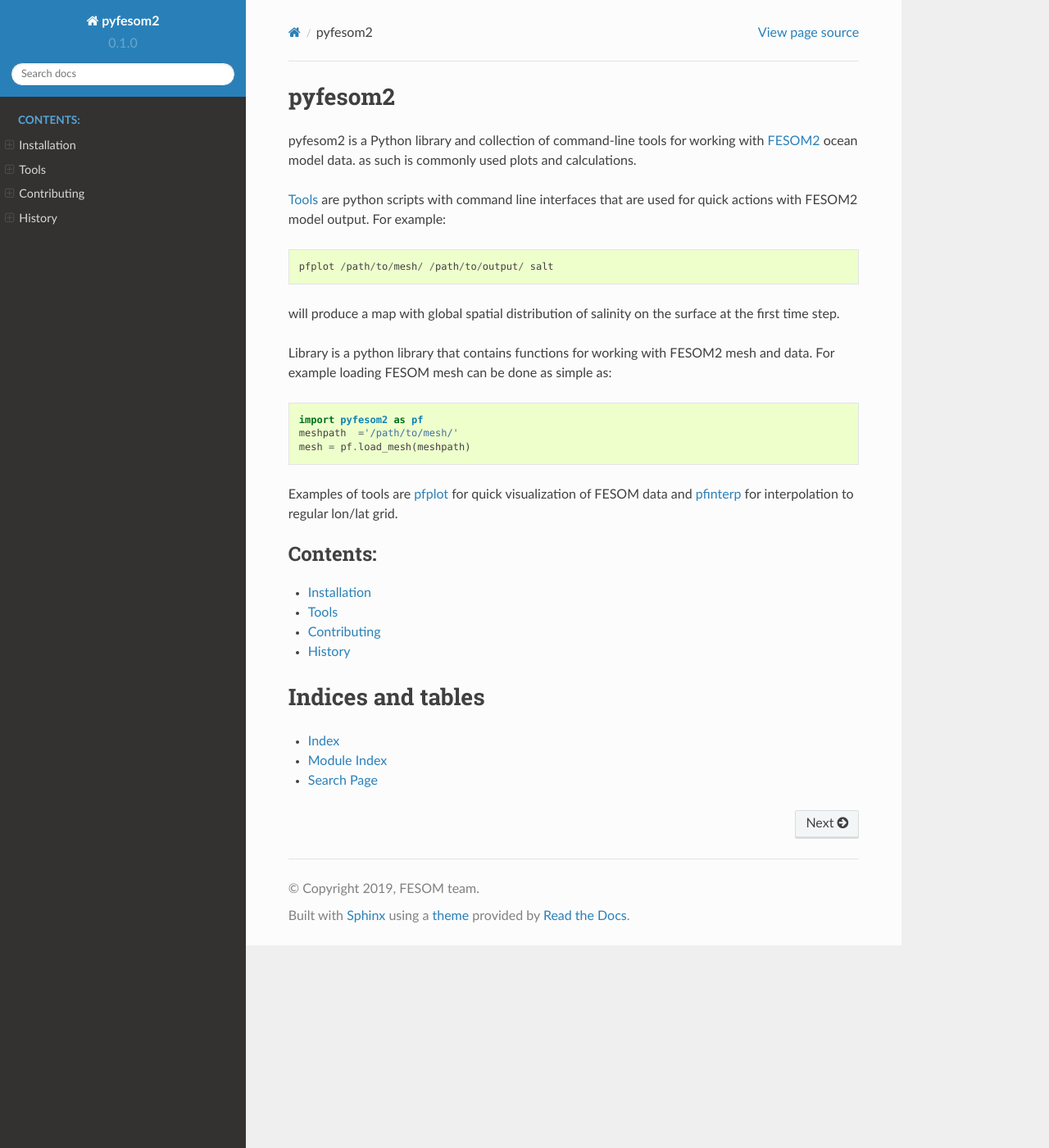
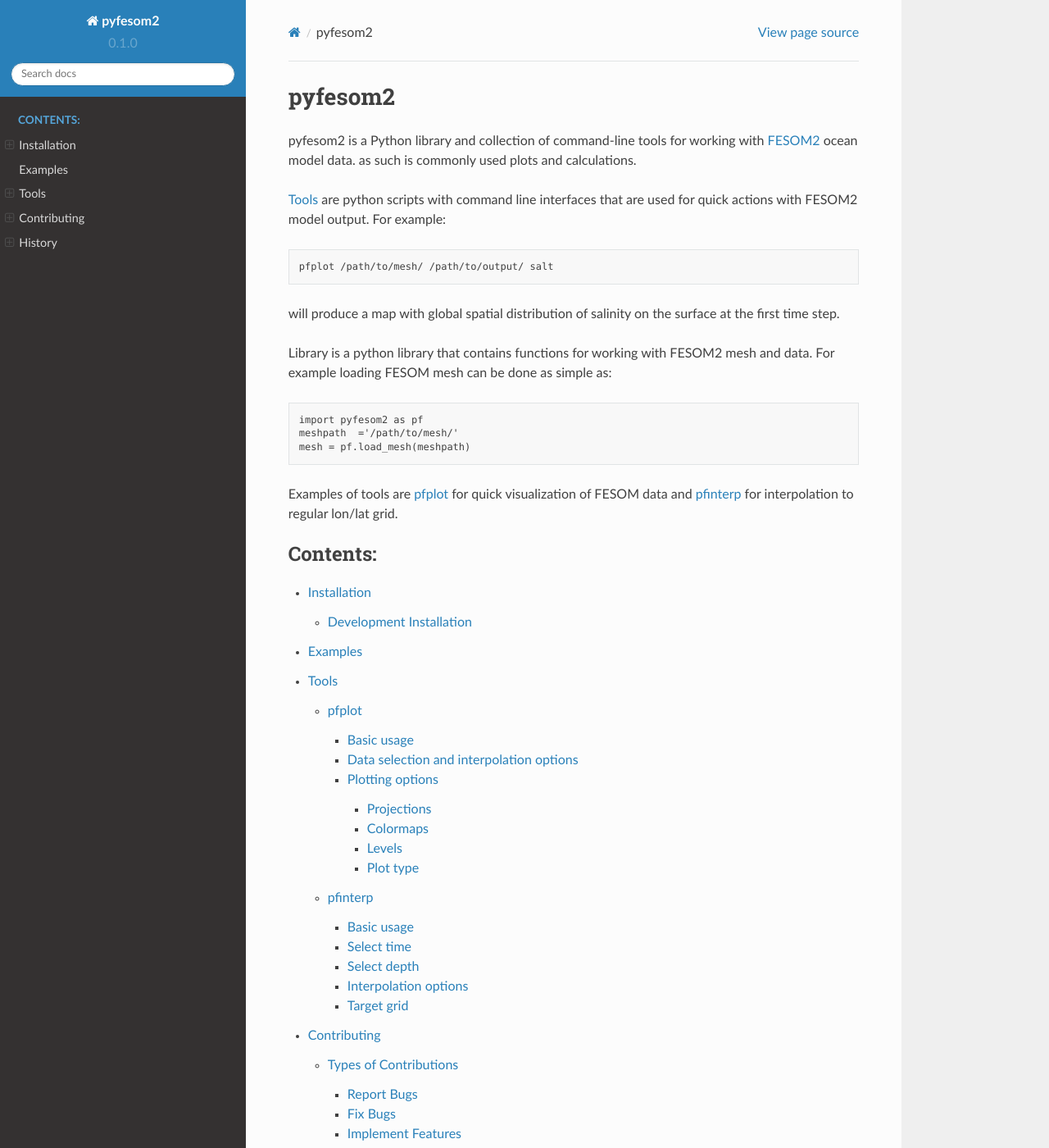
Before and after one commit to FESOM/pyfesom2, a Sphinx documentation site: the page built from docs/index.rst, in a window 1280 px wide and 1400 px high. Shown: the whole window at 82% size. Built offline with Sphinx 7.4.7 and the Read the Docs theme 2.0.0, drawn with Linux system fonts in a browser that asks for light colours; pages that are not in the unit, such as notebooks, are missing from menus; some of the changed lines change nothing that is shown; some of the changed text lies outside the part shown.

Commit message:
update conf.py for latest sphinx, examples.rst to include all examples

```diff
--- a/docs/conf.py
+++ b/docs/conf.py
@@ -1,26 +1,6 @@
-#!/usr/bin/env python
-# -*- coding: utf-8 -*-
-#
-# pyfesom2 documentation build configuration file, created by
-# sphinx-quickstart on Fri Jun  9 13:47:02 2017.
-#
-# This file is execfile()d with the current directory set to its
-# containing dir.
-#
-# Note that not all possible configuration values are present in this
-# autogenerated file.
-#
-# All configuration values have a default; values that are commented out
-# serve to show the default.
+#!/usr/bin/env python3
 
-# If extensions (or modules to document with autodoc) are in another
-# directory, add these directories to sys.path here. If the directory is
-# relative to the documentation root, use os.path.abspath to make it
-# absolute, like shown here.
-#
 import os
-import sys
-sys.path.insert(0, os.path.abspath('..'))
 
 import pyfesom2
 import shutil
@@ -29,63 +9,136 @@
 #    os.mkdir('notebooks')
 	shutil.copytree(os.path.abspath("../notebooks"), "notebooks")
 
-# -- General configuration ---------------------------------------------
+# Select nbsphinx and, if needed, other Sphinx extensions:
+extensions = [
+    'nbsphinx',
+    'sphinx_copybutton',  # for "copy to clipboard" buttons
+    'sphinx.ext.mathjax',  # for math equations
+    'sphinx_gallery.load_style',  # load CSS for gallery (needs SG >= 0.6)
+]
 
-# If your documentation needs a minimal Sphinx version, state it here.
-#
-# needs_sphinx = '3.0's
+autodoc_mock_imports = ['mpl_toolkits', 'Basemap', 'cartopy']
 
-# Add any Sphinx extension module names here, as strings. They can be
-# extensions coming with Sphinx (named 'sphinx.ext.*') or your custom ones.
-extensions = ['sphinx.ext.autodoc', 'sphinx.ext.viewcode', 'nbsphinx']
+# Default language for syntax highlighting in reST and Markdown cells:
+highlight_language = 'none'
 
-autodoc_mock_imports = ['mpl_toolkits', 'cartopy']
+# Don't add .txt suffix to source files:
+html_sourcelink_suffix = ''
 
-#autodoc_mock_imports = ['matplotlib', 'mpl_toolkits', 'Basemap', 'cartopy']
+# List of arguments to be passed to the kernel that executes the notebooks:
+nbsphinx_execute_arguments = [
+    "--InlineBackend.figure_formats={'svg', 'pdf'}",
+    "--InlineBackend.rc={'figure.dpi': 96}",
+]
 
-# Add any paths that contain templates here, relative to this directory.
-templates_path = ['_templates']
+# Environment variables to be passed to the kernel:
+#os.environ['MY_DUMMY_VARIABLE'] = 'Hello from conf.py!'
 
-# The suffix(es) of source filenames.
-# You can specify multiple suffix as a list of string:
-#
-# source_suffix = ['.rst', '.md']
-source_suffix = '.rst'
+#nbsphinx_thumbnails = {
+#    'gallery/thumbnail-from-conf-py': 'gallery/a-local-file.png',
+#    'gallery/*-rst': '_static/copy-button.svg',
+#}
 
-# The master toctree document.
+# This is processed by Jinja2 and inserted before each notebook
+nbsphinx_prolog = r"""
+{% set docname = env.doc2path(env.docname, base=None) %}
+
+.. raw:: html
+
+    <div class="admonition note">
+      This page was generated from
+      <a class="reference external" href="https://github.com/FESOM/pyfesom2/blob/{{ env.config.release|e }}/{{ docname|e }}">{{ docname|e }}</a>.
+      Interactive online version:
+      <span style="white-space: nowrap;"><a href="https://mybinder.org/v2/gh/FESOM/pyfesom2/{{ env.config.release|e }}?filepath={{ docname|e }}"><img alt="Binder badge" src="https://mybinder.org/badge_logo.svg" style="vertical-align:text-bottom"></a>.</span>
+      <script>
+        if (document.location.host) {
+          $(document.currentScript).replaceWith(
+            '<a class="reference external" ' +
+            'href="https://nbviewer.jupyter.org/url' +
+            (window.location.protocol == 'https:' ? 's/' : '/') +
+            window.location.host +
+            window.location.pathname.slice(0, -4) +
+            'ipynb">View in <em>nbviewer</em></a>.'
+          );
+        }
+      </script>
+    </div>
+
+.. raw:: latex
+
+    \nbsphinxstartnotebook{\scriptsize\noindent\strut
+    \textcolor{gray}{The following section was generated from
+    \sphinxcode{\sphinxupquote{\strut {{ docname | escape_latex }}}} \dotfill}}
+"""
+
+# This is processed by Jinja2 and inserted after each notebook
+nbsphinx_epilog = r"""
+{% set docname = 'doc/' + env.doc2path(env.docname, base=None) %}
+.. raw:: latex
+
+    \nbsphinxstopnotebook{\scriptsize\noindent\strut
+    \textcolor{gray}{\dotfill\ \sphinxcode{\sphinxupquote{\strut
+    {{ docname | escape_latex }}}} ends here.}}
+"""
+
+mathjax_config = {
+    'TeX': {'equationNumbers': {'autoNumber': 'AMS', 'useLabelIds': True}},
+}
+
+# Additional files needed for generating LaTeX/PDF output:
+#latex_additional_files = ['references.bib']
+
+# Support for notebook formats other than .ipynb
+#nbsphinx_custom_formats = {
+#    '.pct.py': ['jupytext.reads', {'fmt': 'py:percent'}],
+#}
+
+# -- The settings below this line are not specific to nbsphinx ------------
+
 master_doc = 'index'
 
 # General information about the project.
 project = u'pyfesom2'
-copyright = u"2019, FESOM team"
+copyright = u"2020, FESOM team"
 author = u"FESOM team"
+
+linkcheck_ignore = [
+    r'http://localhost:\d+/',
+    'https://github.com/spatialaudio/nbsphinx/compare/',
+]
+
 
 # The version info for the project you're documenting, acts as replacement
 # for |version| and |release|, also used in various other places throughout
 # the built documents.
 #
 # The short X.Y version.
+import pyfesom2
 version = pyfesom2.__version__
-# The full version, including alpha/beta/rc tags.
-release = pyfesom2.__version__
 
-# The language for content autogenerated by Sphinx. Refer to documentation
-# for a list of supported languages.
-#
-# This is also used if you do content translation via gettext catalogs.
-# Usually you set "language" from the command line for these cases.
-language = None
+# -- Get version/release information and date from Git ----------------------------
+
+try:
+    from subprocess import check_output
+    release = check_output(['git', 'describe', '--tags', '--always'])
+    release = release.decode().strip()
+    today = check_output(['git', 'show', '-s', '--format=%ad', '--date=short'])
+    today = today.decode().strip()
+except Exception:
+    release = version
+    today = '<unknown date>'
+
 
 # List of patterns, relative to source directory, that match files and
 # directories to ignore when looking for source files.
 # This patterns also effect to html_static_path and html_extra_path
-exclude_patterns = ['_build', 'Thumbs.db', '.DS_Store']
+#exclude_patterns = ['_build', 'Thumbs.db', '.DS_Store']
+exclude_patterns = ['*.txt','*.md','_build', '**.ipynb_checkpoints','Thumbs.db','.DS_Store']
 
-# The name of the Pygments (syntax highlighting) style to use.
-pygments_style = 'sphinx'
+# -- Options for HTML output ----------------------------------------------
 
-# If true, `todo` and `todoList` produce output, else they produce nothing.
-todo_include_todos = False
+html_title = project + ' version ' + release
+
 
 
 # -- Options for HTML output -------------------------------------------
@@ -94,6 +147,7 @@
 # a list of builtin themes.
 #
 html_theme = 'sphinx_rtd_theme'
+
 # Theme options are theme-specific and customize the look and feel of a
 # theme further.  For a list of options available for each theme, see the
 # documentation.
@@ -104,69 +158,47 @@
 'navigation_depth': 3,
 'sticky_navigation': False}
 
-# Add any paths that contain custom static files (such as style sheets) here,
-# relative to this directory. They are copied after the builtin static files,
-# so a file named "default.css" will overwrite the builtin "default.css".
-html_static_path = ['_static']
 
+# -- Options for LaTeX output ---------------------------------------------
 
-# -- Options for HTMLHelp output ---------------------------------------
-
-# Output file base name for HTML help builder.
-htmlhelp_basename = 'pyfesom2doc'
-
-
-# -- Options for LaTeX output ------------------------------------------
-
+# See https://www.sphinx-doc.org/en/master/latex.html
 latex_elements = {
-    # The paper size ('letterpaper' or 'a4paper').
-    #
-    # 'papersize': 'letterpaper',
-
-    # The font size ('10pt', '11pt' or '12pt').
-    #
-    # 'pointsize': '10pt',
-
-    # Additional stuff for the LaTeX preamble.
-    #
-    # 'preamble': '',
-
-    # Latex figure (float) alignment
-    #
-    # 'figure_align': 'htbp',
+    'papersize': 'a4paper',
+    'printindex': '',
+    'sphinxsetup': r"""
+        %verbatimwithframe=false,
+        %verbatimwrapslines=false,
+        %verbatimhintsturnover=false,
+        VerbatimColor={HTML}{F5F5F5},
+        VerbatimBorderColor={HTML}{E0E0E0},
+        noteBorderColor={HTML}{E0E0E0},
+        noteborder=1.5pt,
+        warningBorderColor={HTML}{E0E0E0},
+        warningborder=1.5pt,
+        warningBgColor={HTML}{FBFBFB},
+    """,
+    'preamble': r"""
+\usepackage[sc,osf]{mathpazo}
+\linespread{1.05}  % see http://www.tug.dk/FontCatalogue/urwpalladio/
+\renewcommand{\sfdefault}{pplj}  % Palatino instead of sans serif
+\IfFileExists{zlmtt.sty}{
+    \usepackage[light,scaled=1.05]{zlmtt}  % light typewriter font from lmodern
+}{
+    \renewcommand{\ttdefault}{lmtt}  % typewriter font from lmodern
+}
+\usepackage{booktabs}  % for Pandas dataframes
+""",
 }
 
-# Grouping the document tree into LaTeX files. List of tuples
-# (source start file, target name, title, author, documentclass
-# [howto, manual, or own class]).
 latex_documents = [
-    (master_doc, 'pyfesom2.tex',
-     u'pyfesom2 Documentation',
-     u'FESOM team', 'manual'),
+    (master_doc, 'nbsphinx.tex', project, author, 'howto'),
 ]
 
+latex_show_urls = 'footnote'
+latex_show_pagerefs = True
 
-# -- Options for manual page output ------------------------------------
+# -- Options for EPUB output ----------------------------------------------
 
-# One entry per manual page. List of tuples
-# (source start file, name, description, authors, manual section).
-man_pages = [
-    (master_doc, 'pyfesom2',
-     u'pyfesom2 Documentation',
-     [author], 1)
-]
-
-
-# -- Options for Texinfo output ----------------------------------------
-
-# Grouping the document tree into Texinfo files. List of tuples
-# (source start file, target name, title, author,
-#  dir menu entry, description, category)
-texinfo_documents = [
-    (master_doc, 'pyfesom2',
-     u'pyfesom2 Documentation',
-     author,
-     'pyfesom2',
-     'One line description of project.',
-     'Miscellaneous'),
-]
+# These are just defined to avoid Sphinx warnings related to EPUB:
+version = release
+suppress_warnings = ['epub.unknown_project_files']
--- a/docs/examples.rst
+++ b/docs/examples.rst
@@ -1,6 +1,10 @@
+========
+Examples
+========
 
 .. toctree::
-   :maxdepth: -1
+   :maxdepth: 1
+   :glob:
    :caption: Examples:
 
-   notebooks/pyfesom2_overview
+   notebooks/*
--- a/docs/index.rst
+++ b/docs/index.rst
@@ -20,7 +20,7 @@
 Examples of tools are :ref:`pfplot` for quick visualization of FESOM data and :ref:`pfinterp` for interpolation to regular lon/lat grid.
 
 .. toctree::
-   :maxdepth: 1
+   :maxdepth: 0
    :caption: Contents:
 
    installation
```
Also changed, not shown: 1 other file.
